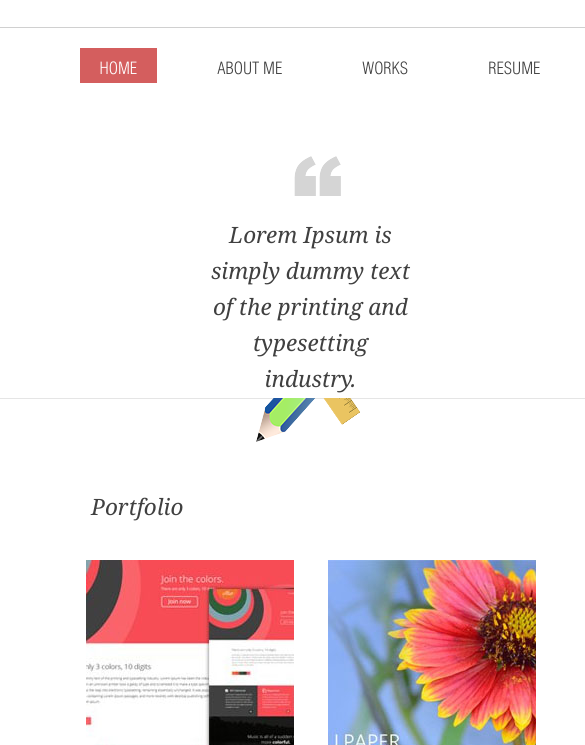
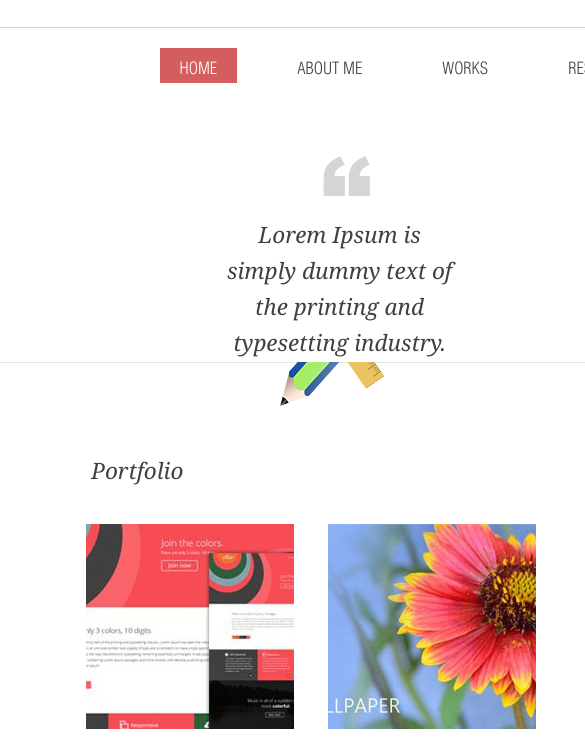
Before and after one commit to thePostas/WebFolio, a website: page app/index.html in a window 390 px wide. Shown: the part 89-834 px from the top of the page, 585 px wide, since content can reach past the window. Drawn offline with Linux system fonts and the light colour scheme.

Commit message:
01_13.02

```diff
--- a/app/index.html
+++ b/app/index.html
@@ -10,7 +10,7 @@
     <title>WebFolio</title>
 </head>
 <body>
-    <header class="header wrapper">
+    <header class="header">
         <a class="header__logo-link">
             <div class="logo header__logo">
                 <h1 class="header__logo-title">webfolio</h1>
@@ -26,7 +26,7 @@
             </ul>
         </nav>
     </header>
-    <div class="main-page-title wrapper">
+    <div class="main-page-title">
         <h3 class="main-page-title__text">Lorem Ipsum is simply dummy text of the printing and
             typesetting industry.</h3>
         <div class="main-page-title__image"></div>
--- a/app/less/_header.less
+++ b/app/less/_header.less
@@ -8,7 +8,8 @@
 }
 
 .header {
-  width: 1280px;
+  max-width: 1280px;
+  margin: 0 auto;
   display: flex;
   justify-content: space-between;
   @media only screen and (max-width: 800px) {
@@ -16,7 +17,7 @@
     width: 800px;
   }
   @media screen and (max-width: 650px) {
-    width: 650px;
+    min-width: 640px;
   } &__logo {
   margin: 34px 0 0 150px;
   text-decoration: none;
@@ -35,21 +36,11 @@
     font-weight: bold;
   }
 } &__navigation-menu {
+          max-width: 1200px;
+          min-width: 640px;
           margin-right: 135px;
           @media only screen and (max-width: 1200px) {
             margin-right: 100px;
-          }
-
-          @media only screen and (max-width: 800px) {
-            width: 800px;
-          }
-
-          @media only screen and (max-width: 700px) {
-            width: 700px;
-          }
-
-          @media only screen and (max-width: 650px) {
-            width: 640px;
           }
           &-list {
             margin: 0 auto;
--- a/app/less/main.less
+++ b/app/less/main.less
@@ -23,29 +23,3 @@ ul, ul li, p, h1, h2, h3, h4 {
 a:visited {
     color: @body-text-color;
 }
-
-.wrapper {
-  width: 1280px;
-  margin: 0 auto;
-  @media only screen and (max-width: 1200px) {
-    width: 1200px;
-  }
-  @media only screen and (max-width: 1100px) {
-    width: 1100px;
-  }
-  @media only screen and (max-width: 1000px) {
-    width: 1000px;
-  }
-  @media only screen and (max-width: 900px) {
-    width: 900px;
-  }
-  @media only screen and (max-width: 800px) {
-    width: 800px;
-  }
-  @media only screen and (max-width: 700px) {
-    width: 700px;
-  }
-  @media only screen and (max-width: 650px) {
-    width: 640px;
-  }
-}
```
Also changed, not shown: app/css/main.css.
